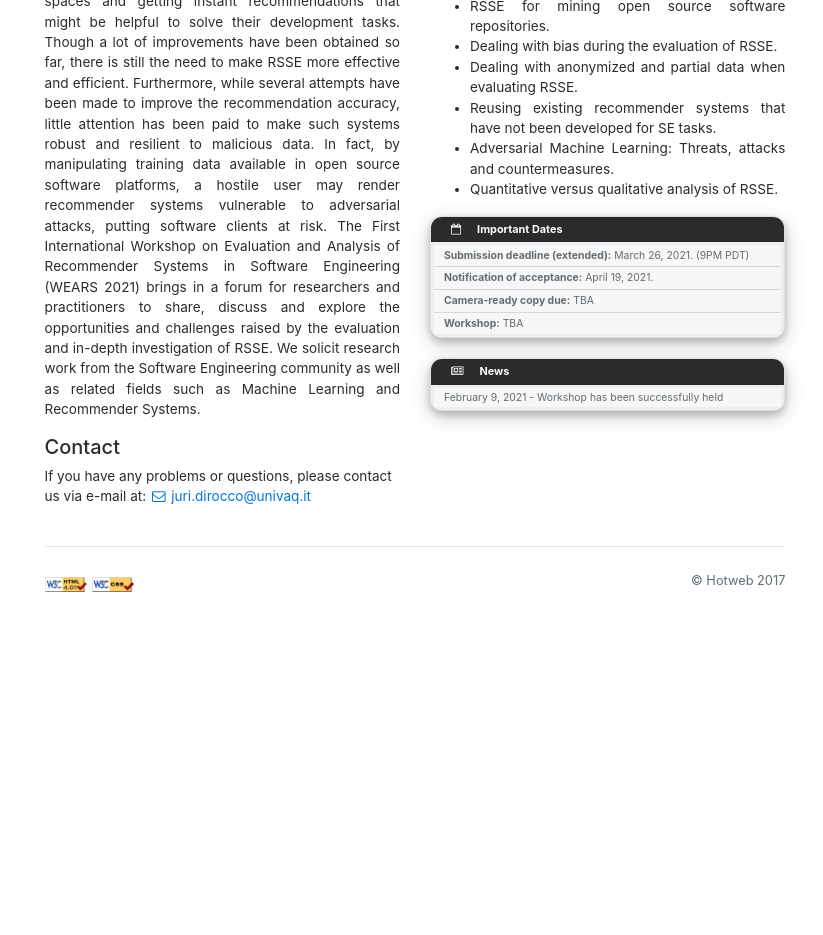
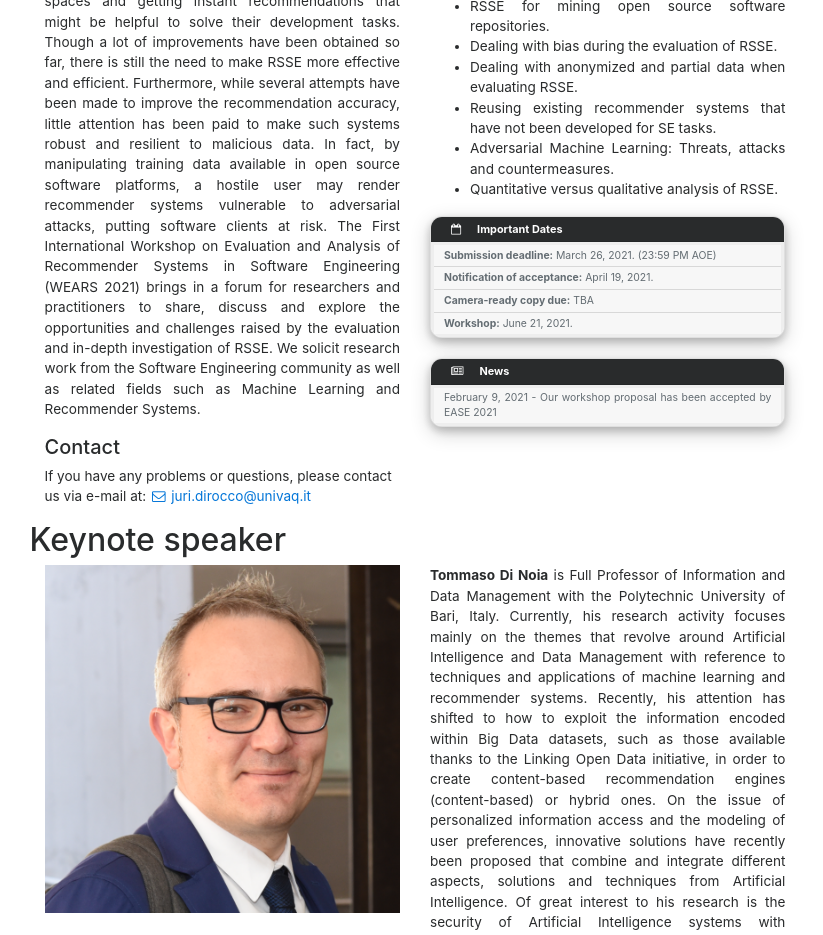
Before and after one commit to WEARS21/WEARS21.github.io, a Jekyll site: the page built from index.html, in a window 1280 px wide. Shown: the part 603-1538 px from the top of the page, without its empty margins (225-1048 px from the left). Built offline with Jekyll 4.4.1, drawn with Linux system fonts in a browser that asks for light colours; nearby versions of some CDN libraries; before the commit the page ends 1209 px from its top, so only the background shows below that; some of the changed text lies outside the part shown.

Commit message:
Keynote BIO has been added

```diff
--- a/_data/conference.yml
+++ b/_data/conference.yml
@@ -50,8 +50,8 @@ navbar:
 #    visible: True
 deadlines:
   - date: 2021-03-26
-    timezone: 9PM PDT
-    text: Submission deadline (extended)
+    timezone: 23:59 PM AOE
+    text: Submission deadline
     pass_due: False
   - date: 2021-04-19
     text: Notification of acceptance
@@ -59,12 +59,12 @@ deadlines:
   - date: TBA
     text: Camera-ready copy due
     pass_due: False
-  - date: TBA
+  - date: 2021-06-21
     text: Workshop
     pass_due: False
 news:
   - date: 2021-02-09
-    text: Workshop has been successfully held
+    text: Our workshop proposal has been accepted by EASE 2021
 #  - date: 2017-05-12
 #    text: Submission site online
 #  - date: 2017-03-08
@@ -135,6 +135,6 @@ technical_program_committees:
   - name: Thomas Zimmermann
     org: Microsoft Research, USA
 webmaster:
-  - name: Shanhe Yi
-    org: College of William and Mary (USA)
-    homepage: http://www.cs.wm.edu/~syi
+  - name: Juri Di Rocco
+    org: University of L'Aquika (ITA)
+    homepage: https://jdirocco.github.io/
--- a/index.html
+++ b/index.html
@@ -32,7 +32,7 @@ slide_id: 0
                 {% include contact-us.html %}
 
     </div>
-    <div class="col-xs-12 col-sm-12 col-md-6 col-lg-6 col-xl-6 text-justify conference-text"">
+    <div class="col-xs-12 col-sm-12 col-md-6 col-lg-6 col-xl-6 text-justify conference-text">
         <p>The topics of interest include, but are by no means limited to:</p>
 
             <ul>
@@ -56,6 +56,17 @@ slide_id: 0
             <!--####################################-->
     </div>
 </div>
+<div class="row">
 
+        <h2>Keynote speaker</h2>
+</div>
+<div class="row">
+    <div class="col-xs-12 col-sm-12 col-md-6 col-lg-6 col-xl-6  text-justify conference-text">
+        <img style="float:left " src="./assets/images/Tommaso_Di_Noia.png" width="100%" alt="Tommaso's picture"></img>
+    </div>
+    <div class="col-xs-12 col-sm-12 col-md-6 col-lg-6 col-xl-6  text-justify conference-text">
+        <p style="float:left"><strong>Tommaso Di Noia</strong> is Full Professor of Information and Data Management with the Polytechnic University of Bari, Italy. Currently, his research activity focuses mainly on the themes that revolve around Artificial Intelligence and Data Management with reference to techniques and applications of machine learning and recommender systems. Recently, his attention has shifted to how to exploit the information encoded within Big Data datasets, such as those available thanks to the Linking Open Data initiative, in order to create content-based recommendation engines (content-based) or hybrid ones. On the issue of personalized information access and the modeling of user preferences, innovative solutions have recently been proposed that combine and integrate different aspects, solutions and techniques from Artificial Intelligence. Of great interest to his research is the security of Artificial Intelligence systems with particular reference to Adversarial Machine Learning.</p></p>
+    </div>
+</div>
 
 <!--{% include sponsors.html %}-->
```
Also changed, not shown: assets/images/Tommaso_Di_Noia.png (added).
